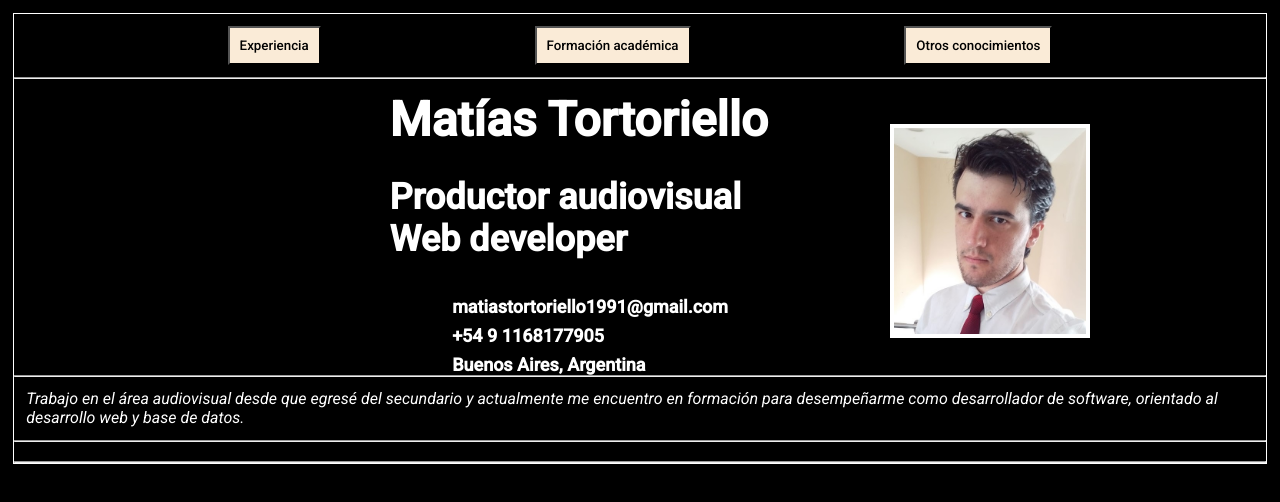
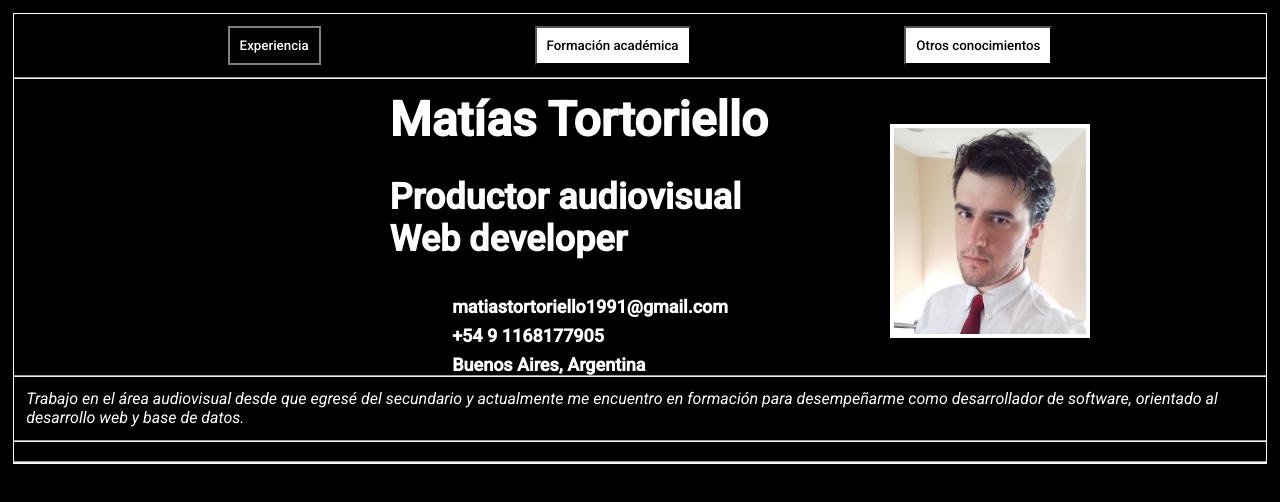
Before and after one commit to MatiasTortoriello/matiastortoriello.github.io, a plain HTML site: page index.html in a window 1280 px wide. In both pictures the pointer is over the button "Experiencia". Drawn offline with Linux system fonts and the light colour scheme.

Commit message:
Estética botones

```diff
--- a/styles.css
+++ b/styles.css
@@ -41,10 +41,19 @@ nav ul a{
 
 #botones button{
     padding: 10px;
-    background-color: antiquewhite;
+    background-color: rgb(255, 255, 255);
     font-family: 'Roboto', sans-serif;
     font-weight: 500;
 
+}
+
+#botones button:hover{
+    background-color: rgb(0, 0, 0);
+    color: rgb(255, 255, 255);
+    transition: 0.3s;
+    box-sizing: border-box;
+    border: solid 2px grey;
+    cursor: pointer;
 }
 
 
```
